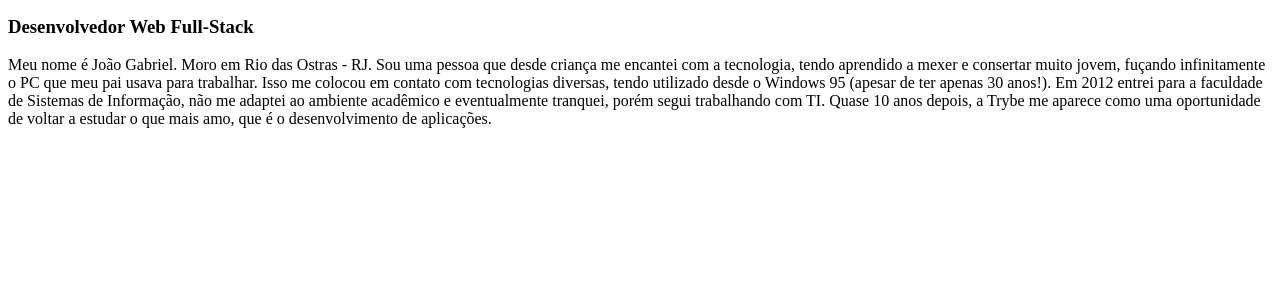
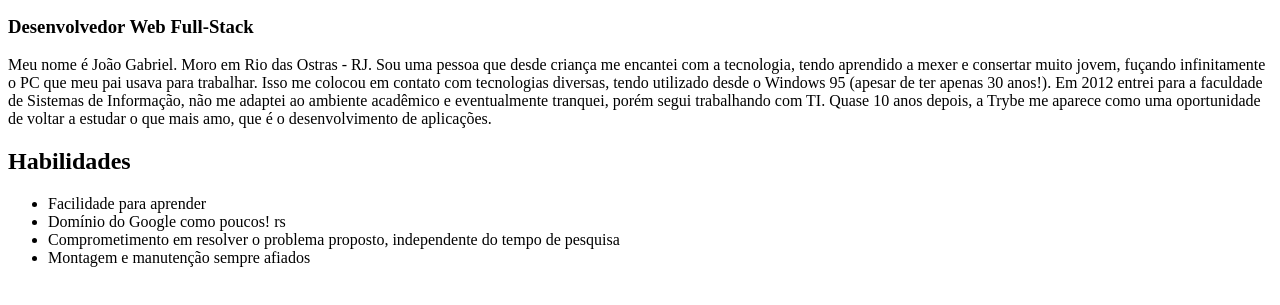
Before and after one commit to JoaoGabrielVargas/joaogabrielvargas.github.io, a plain HTML site: page index.html in a window 1280 px wide. Shown: the part 101-406 px from the top of the page. Drawn offline with Linux system fonts and the light colour scheme.

Commit message:
Adicionadas habilidades

```diff
--- a/index.html
+++ b/index.html
@@ -10,6 +10,12 @@
     <h3> Desenvolvedor Web Full-Stack</h3>
     <p> Meu nome é João Gabriel. Moro em Rio das Ostras - RJ. Sou uma pessoa que desde criança me encantei com a tecnologia, tendo aprendido a mexer e consertar muito jovem, fuçando infinitamente o PC que meu pai usava para trabalhar. Isso me colocou em contato com tecnologias diversas, tendo utilizado desde o Windows 95 (apesar de ter apenas 30 anos!). Em 2012 entrei para a faculdade de Sistemas de Informação, não me adaptei ao ambiente acadêmico e eventualmente tranquei, porém segui trabalhando com TI. Quase 10 anos depois, a Trybe me aparece como uma oportunidade de voltar a estudar o que mais amo, que é o desenvolvimento de aplicações. </p>
 
-    <h2> </h2>
+    <h2>Habilidades</h2>
+    <ul>
+        <li>Facilidade para aprender</li>
+        <li>Domínio do Google como poucos! rs</li>
+        <li>Comprometimento em resolver o problema proposto, independente do tempo de pesquisa</li>
+        <li>Montagem e manutenção sempre afiados</li>
+    </ul>
 </body>
 </html>
```
